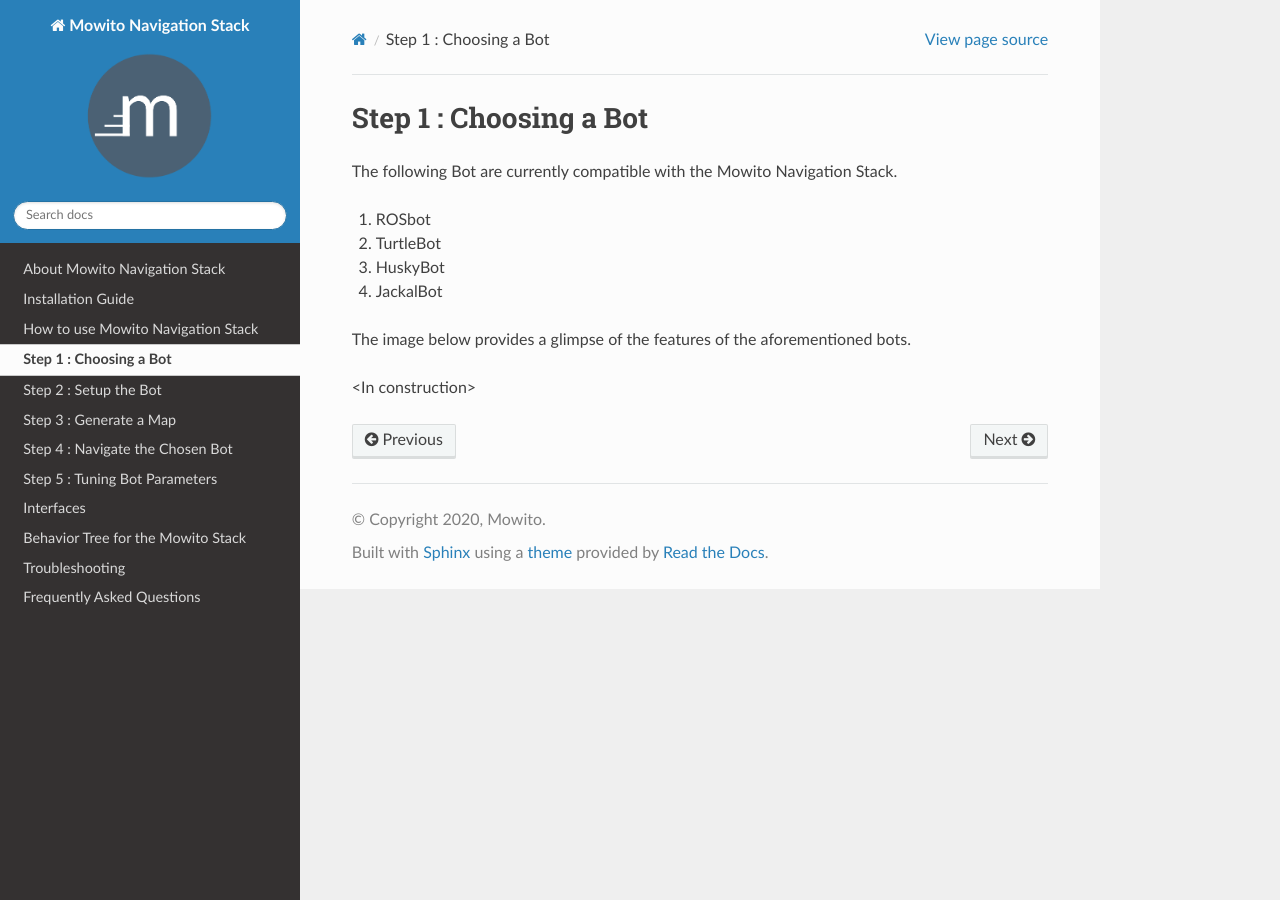
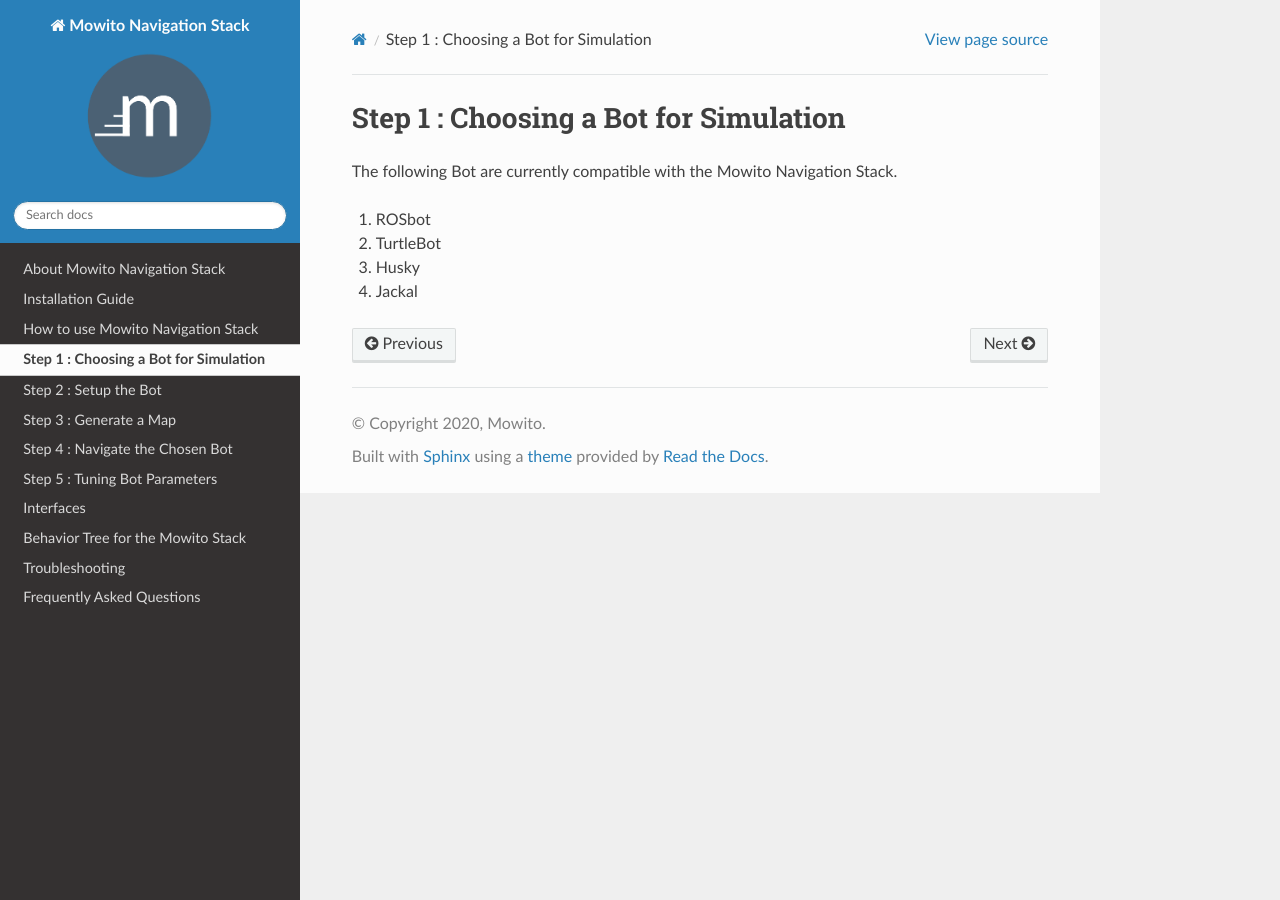
Before and after one commit to mowito/mowito_amd64, a Sphinx documentation site: the page built from docs/source/step_1.rst, in a window 1280 px wide. Built offline with Sphinx 7.4.7 and the Read the Docs theme 2.0.0, drawn with Linux system fonts in a browser that asks for light colours.

```diff
--- a/docs/source/step_1.rst
+++ b/docs/source/step_1.rst
@@ -1,5 +1,5 @@
 =======================
-Step 1 : Choosing a Bot
+Step 1 : Choosing a Bot for Simulation
 =======================
 
 The following Bot are currently compatible with the Mowito Navigation Stack.
@@ -8,10 +8,6 @@
 
 2) TurtleBot
 
-3) HuskyBot
+3) Husky
 
-4) JackalBot
-
-The image below provides a glimpse of the features of the aforementioned bots.
-
-<In construction>
+4) Jackal
--- a/docs/source/step_2.rst
+++ b/docs/source/step_2.rst
@@ -25,11 +25,11 @@
 
 **For HuskyBot, run the following command**
 
-    ``cd ~/mowito_ws/src/ && git clone https://github.com/mowito/mowito_huskybot.git``
+    ``cd ~/mowito_ws/src/ && git clone https://github.com/mowito/mowito_husky.git``
 
 **For JackalBot, run the following command**
 
-    ``cd ~/mowito_ws/src/ && git clone https://github.com/mowito/mowito_jackalbot.git``
+    ``cd ~/mowito_ws/src/ && git clone https://github.com/mowito/mowito_jackal.git``
 
 Step 2 : Install the dependencies
 ^^^^^^^^^^^^^^^^^^^^^^^^^^^^^^^^^
```
